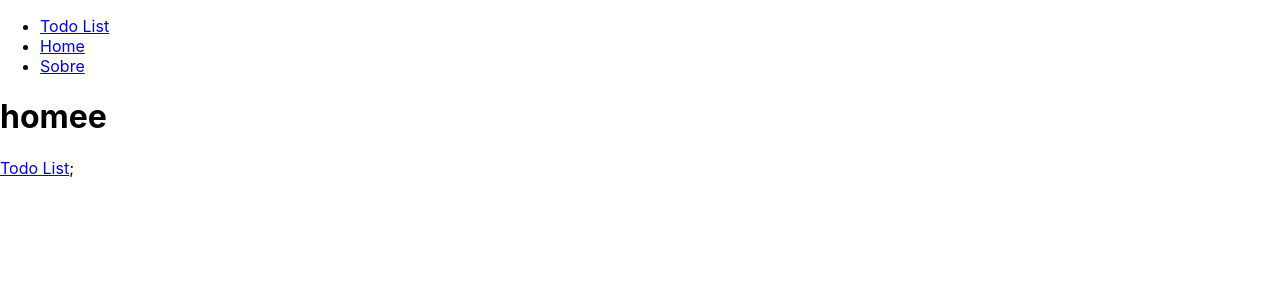
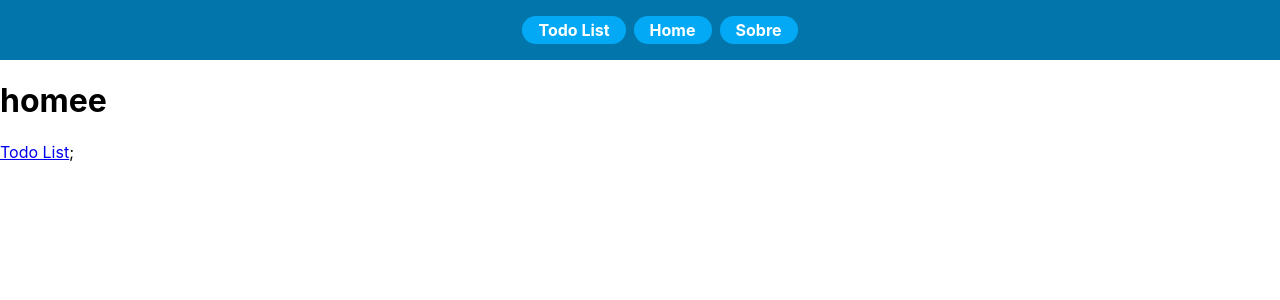
Before and after one commit to victor-magaldi/TodoList, a React (Create React App) app: page / in a window 1280 px wide. Shown: the top 300 px of the page. Built offline with nearby package versions, Linux system fonts and the light colour scheme.

Commit message:
customiza um pouco do header

```diff
--- a/src/components/Header/index.jsx
+++ b/src/components/Header/index.jsx
@@ -1,5 +1,7 @@
 import React, { Component } from "react";
 import { Link } from "react-router-dom";
+
+import "./styles.css";
 
 class Header extends Component {
   constructor(props) {
@@ -8,8 +10,8 @@ class Header extends Component {
   }
   render() {
     return (
-      <div>
-        <header>
+      <>
+        <header className="header">
           <ul>
             <li>
               <Link to="/todo-list">Todo List</Link>
@@ -22,7 +24,7 @@ class Header extends Component {
             </li>
           </ul>
         </header>
-      </div>
+      </>
     );
   }
 }
--- /dev/null
+++ b/src/components/Header/styles.css
@@ -0,0 +1,28 @@
+.header {
+  padding: 0;
+  margin: 0;
+  background: #0276aa;
+  display: flex;
+  height: 60px;
+}
+.header ul {
+  margin: 0 auto;
+  width: fit-content;
+  color: #fff;
+  display: flex;
+  align-items: center;
+  justify-content: space-evenly;
+}
+.header ul li {
+  list-style: none;
+  display: inline-block;
+  margin: 0 4px;
+  background-color: #03a9f4;
+  padding: 4px 16px;
+  border-radius: 16px;
+}
+.header ul a {
+  color: #fff;
+  text-decoration: none;
+  font-weight: bold;
+}
```
